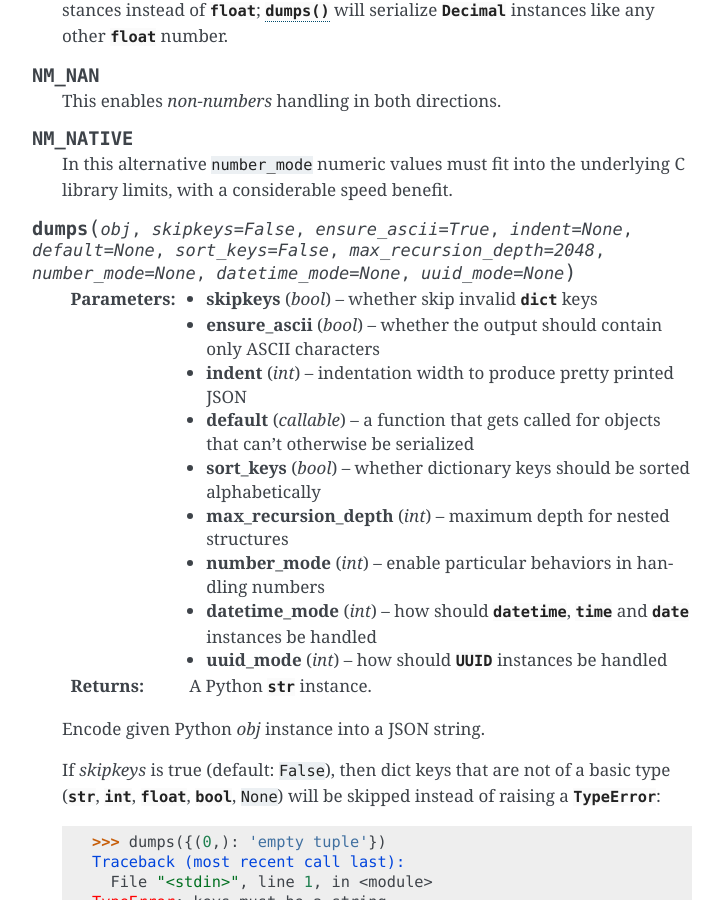
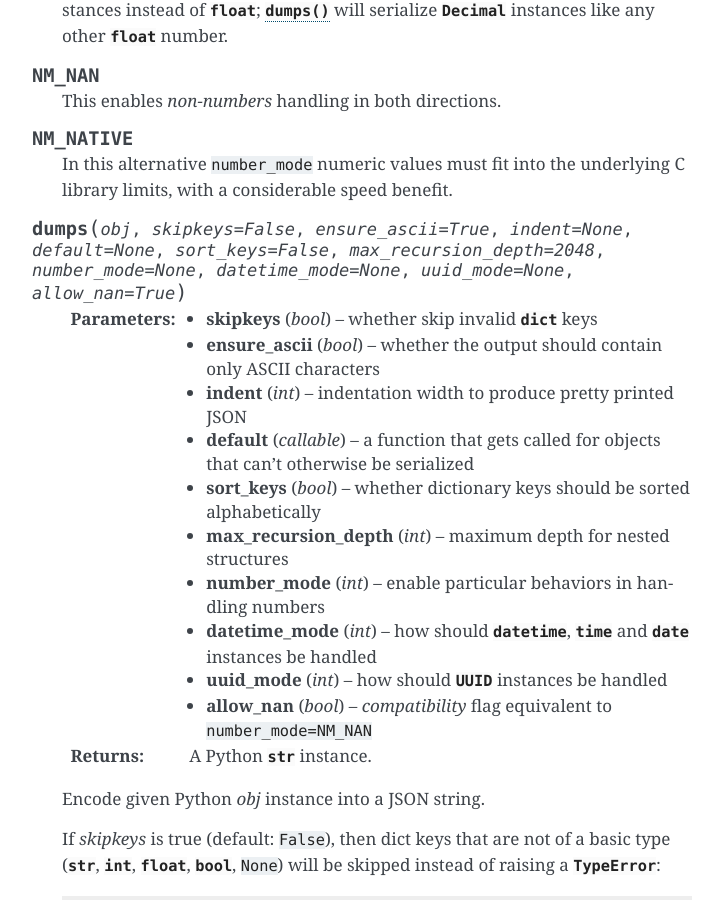
Before and after one commit to python-rapidjson/python-rapidjson, a Sphinx documentation site: the page built from docs/api.rst, in a window 1280 px wide and 900 px high, scrolled down 1615 px. Shown: the whole window, without its empty margins (388-1111 px from the left). Built offline with Sphinx 7.4.7, drawn with Linux system fonts in a browser that asks for light colours; some of the changed text lies outside the part shown.

Commit message:
Mention the compatibility flag “allow_nan”

```diff
--- a/docs/api.rst
+++ b/docs/api.rst
@@ -108,7 +108,8 @@
 
 .. function:: dumps(obj, skipkeys=False, ensure_ascii=True, indent=None, \
                     default=None, sort_keys=False, max_recursion_depth=2048, \
-                    number_mode=None, datetime_mode=None, uuid_mode=None)
+                    number_mode=None, datetime_mode=None, uuid_mode=None, \
+                    allow_nan=True)
 
    :param bool skipkeys: whether skip invalid :class:`dict` keys
    :param bool ensure_ascii: whether the output should contain only ASCII
@@ -123,6 +124,7 @@
    :param int datetime_mode: how should :class:`datetime`, :class:`time` and
                              :class:`date` instances be handled
    :param int uuid_mode: how should :class:`UUID` instances be handled
+   :param bool allow_nan: *compatibility* flag equivalent to ``number_mode=NM_NAN``
    :returns: A Python :class:`str` instance.
 
    Encode given Python `obj` instance into a JSON string.
@@ -426,7 +428,8 @@
       >>> dumps(random_uuid, uuid_mode=UM_HEX) # doctest: +SKIP
       '"be57634565b54fc292c594e2f82e38fd"'
 
-.. function:: loads(s, object_hook=None, number_mode=None, datetime_mode=None, uuid_mode=None)
+.. function:: loads(s, object_hook=None, number_mode=None, datetime_mode=None, \
+                    uuid_mode=None, allow_nan=True)
 
    :param str s: The JSON string to parse
    :param callable object_hook: an optional function that will be called with
@@ -437,6 +440,7 @@
    :param int datetime_mode: how should :class:`datetime` and :class:`date`
                              instances be handled
    :param int uuid_mode: how should :class:`UUID` instances be handled
+   :param bool allow_nan: *compatibility* flag equivalent to ``number_mode=NM_NAN``
    :returns: An equivalent Python object.
 
    Decode the given Python string `s` containing a JSON formatted value into
```
